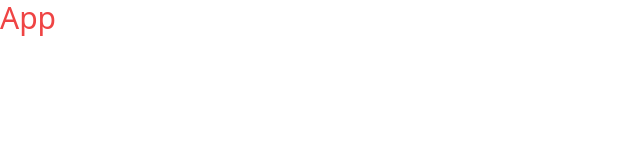
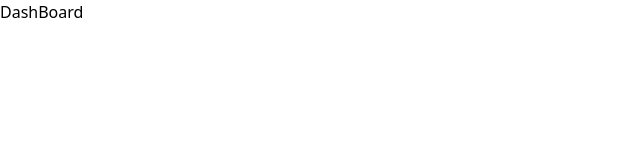
Before and after one commit to omEAGRAWAL/quote_mern_redux, a React (Vite) app in the folder client/: page /dashboard in a window 1280 px wide. Shown: the top 160 px of the page, without its empty margins (0-640 px from the left). Built offline with nearby package versions, Linux system fonts and the light colour scheme.

Commit message:
all pages and routes are created

```diff
--- a/client/package.json
+++ b/client/package.json
@@ -11,7 +11,8 @@
   },
   "dependencies": {
     "react": "^18.2.0",
-    "react-dom": "^18.2.0"
+    "react-dom": "^18.2.0",
+    "react-router-dom": "^6.22.2"
   },
   "devDependencies": {
     "@types/react": "^18.2.56",
--- a/client/src/App.jsx
+++ b/client/src/App.jsx
@@ -1,9 +1,21 @@
-import React from 'react'
-
+import { BrowserRouter , Routes, Route } from 'react-router-dom'
+import Home from './pages/Home'
+import About from './pages/About'
+import Dashboard from './pages/DashBoard'
+import SignIn from './pages/SignIn'
+import SignUp from './pages/SignUp'
 function App() {
   return (
-    <div className="text-3xl text-red-500">App</div>
-  )
+    <BrowserRouter>
+    <Routes>
+      <Route path="/" element={<Home />}/>
+      <Route path="/about" element={<About />} />
+      <Route path="/dashboard" element={<Dashboard />} />
+      <Route path="/sign-in" element={<SignIn />} />
+      <Route path="/sign-up" element={<SignUp />} />
+    </Routes>
+
+    </BrowserRouter>    )
 }
 
 export default App
--- /dev/null
+++ b/client/src/pages/About.jsx
@@ -0,0 +1,8 @@
+
+function About() {
+  return (
+    <div>About</div>
+  )
+}
+
+export default About
--- /dev/null
+++ b/client/src/pages/DashBoard.jsx
@@ -0,0 +1,8 @@
+
+function DashBoard() {
+  return (
+    <div>DashBoard</div>
+  )
+}
+
+export default DashBoard
--- /dev/null
+++ b/client/src/pages/Home.jsx
@@ -0,0 +1,8 @@
+
+function Home() {
+  return (
+    <div>Home</div>
+  )
+}
+
+export default Home
--- /dev/null
+++ b/client/src/pages/SignIn.jsx
@@ -0,0 +1,8 @@
+
+function SignIn() {
+  return (
+    <div>SignIn</div>
+  )
+}
+
+export default SignIn
--- /dev/null
+++ b/client/src/pages/SignUp.jsx
@@ -0,0 +1,8 @@
+
+function SignUp() {
+  return (
+    <div>SignUp</div>
+  )
+}
+
+export default SignUp
```
Also changed, not shown: 1 other file (tests, documents, lock files or other folders).
